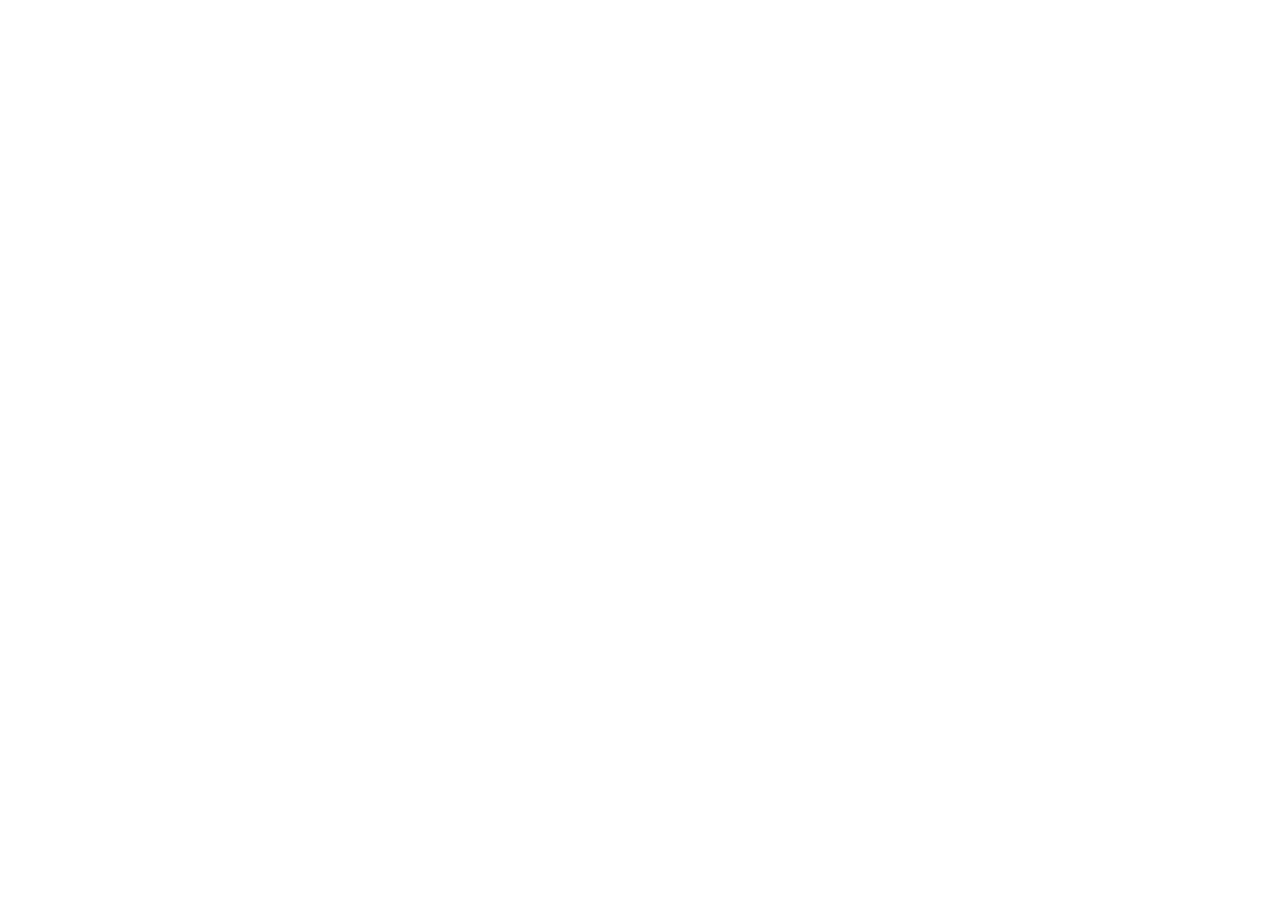
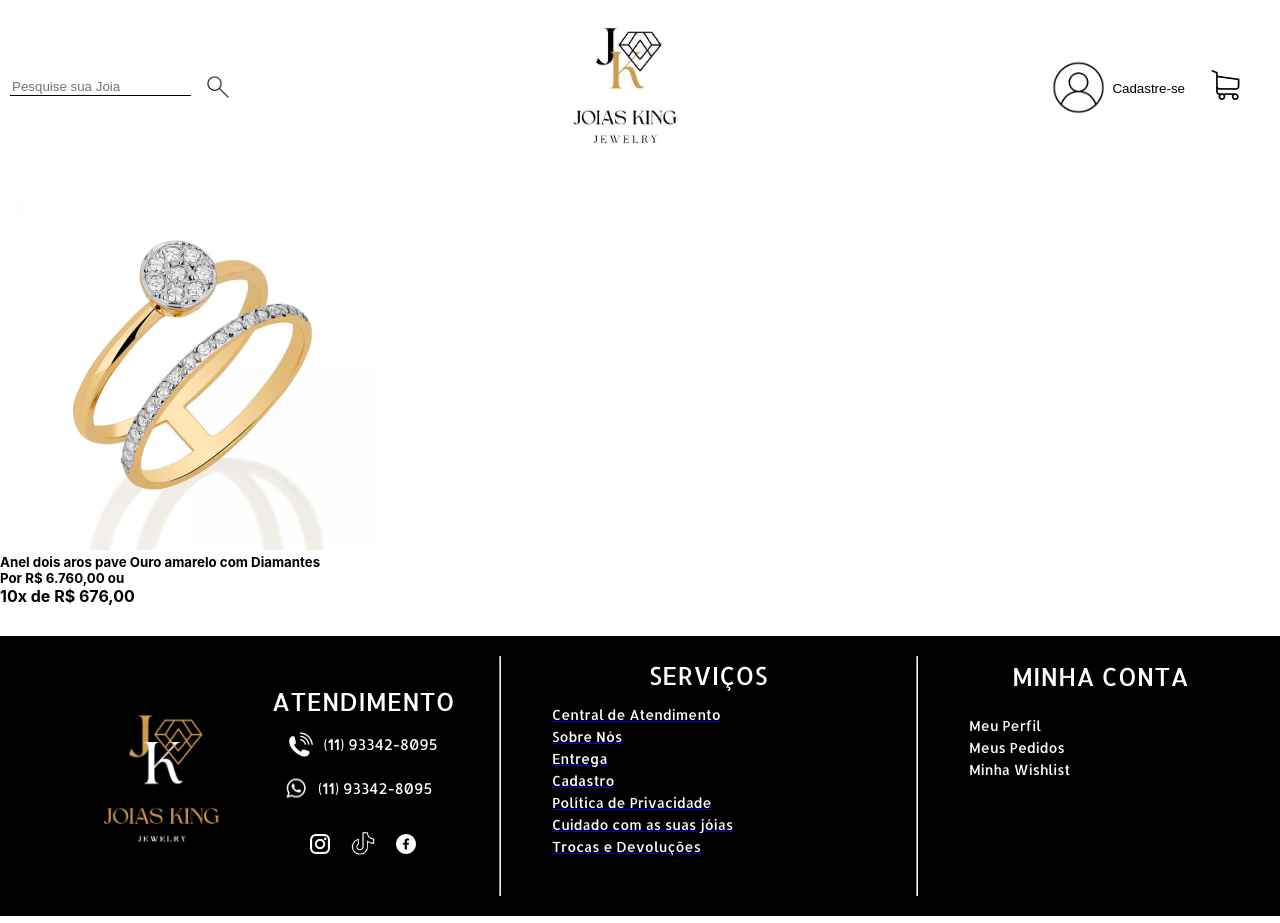
Before and after one commit to RichardArth/Joias-King, a React (Create React App) app: page /pg-aliancas in a window 1280 px wide. Before the commit this address had no page. Before the commit the page ends 800 px from the top, so only its background shows below. Built offline with nearby package versions, Linux system fonts and the light colour scheme.

Commit message:
fiz 40% da pg de alianças

```diff
--- a/src/index.js
+++ b/src/index.js
@@ -17,6 +17,7 @@
 import LandingAdm from './pages/landing-page-adm';
 import Carrinho from './pages/carrinho';
 import Avaliacoes from './pages/central-avaliacoes';
+import Aliancas from './pages/aliancas';
 
 import { register } from 'swiper/element/bundle'
 import 'swiper/scss';
@@ -44,6 +45,7 @@
        <Route path='/home-adm'element={<LandingAdm />} />
        <Route path='/carrinho' element={<Carrinho/>} />
        <Route path='/central-avaliaçoes' element={<Avaliacoes/>} />
+       <Route path='/pg-aliancas' element={<Aliancas/>}/>
        </Routes>
     </BrowserRouter>
   </React.StrictMode>
--- /dev/null
+++ b/src/pages/aliancas/index.js
@@ -0,0 +1,26 @@
+import './index.scss';
+import Cabecalho from '../../components/cabecalho';
+import Rodape from '../../components/rodape';
+import { Swiper, SwiperSlide } from 'swiper/react'
+import { useEffect, useState } from 'react';
+import { Link } from 'react-router-dom';
+
+
+function Aliancas() {
+    return(
+        <div className='pagina-alianca'>
+            <Cabecalho />
+
+                    <div className='ficha-produto'>
+                        <img src='./assets/images/nv-anel.png'></img>
+                        <h5>Anel dois aros pave Ouro amarelo com Diamantes</h5>
+                        <h5>Por R$ 6.760,00  ou</h5>
+                        <h4>10x de R$ 676,00</h4>
+                    </div>
+
+            <Rodape />
+        </div>
+    )
+}
+
+export default Aliancas;
--- /dev/null
+++ b/src/pages/aliancas/index.scss
@@ -0,0 +1,23 @@
+
+.ficha-produto div {
+    border: 1px solid black;
+    width: 24%;
+    padding: 10px;
+
+    img {
+        width: 100%;
+        margin-bottom: 5px;
+    }
+
+    h5 {
+        color:#7A6E6E;
+        font:15px 'Allerta';
+        margin: 3px;
+    }
+
+    h4 {
+        font:18px 'Allerta';
+        margin: 3px;
+        font-weight: 600;
+    }
+}
--- a/src/pages/categorias/index.js
+++ b/src/pages/categorias/index.js
@@ -1,9 +1,11 @@
 import './index.scss';
+import Cabecalho from '../../components/cabecalho';
+import Rodape from '../../components/rodape';
 
 function Index() {
     return(
         <div className='categorias'>
-
+            <Cabecalho/>
             <div className='categorias-01'>
             <hr></hr>
             <h1>PROCURE POR CATEGORIAS</h1>
--- a/src/pages/landind page/index.js
+++ b/src/pages/landind page/index.js
@@ -24,7 +24,7 @@
 
             <div className='ph-secao-01'>
                 <div className='ph-s1-categorias'>
-                    <a>ALIANÇAS</a>
+                    <Link to='/pg-aliancas'><a>ALIANÇAS</a></Link>
                     <a>ANÉIS</a>
                     <a>BRINCOS</a>
                     <a>CORRENTES</a>
--- a/src/pages/landind page/index.scss
+++ b/src/pages/landind page/index.scss
@@ -11,7 +11,9 @@
 
         > a {
             font-weight: 700;
-            font: 15px 'Allerta'
+            font: 15px 'Allerta';
+            text-decoration: none;
+            color: #000;
         }
     }
 
```
